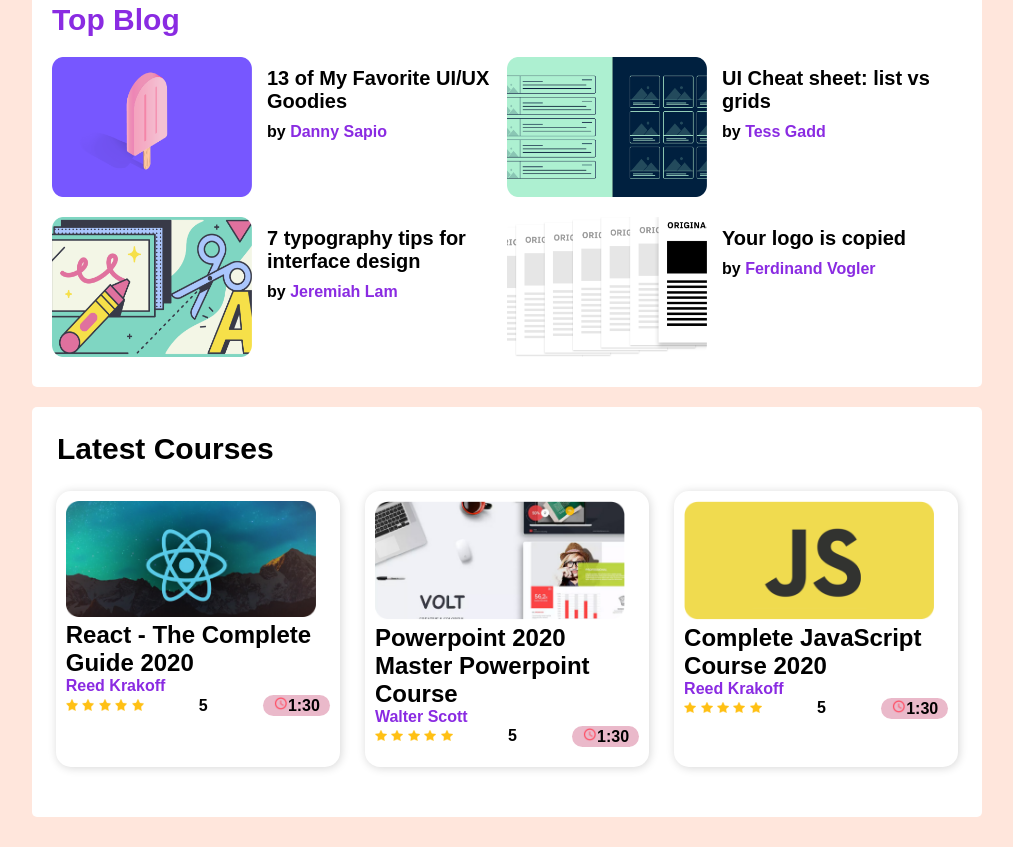
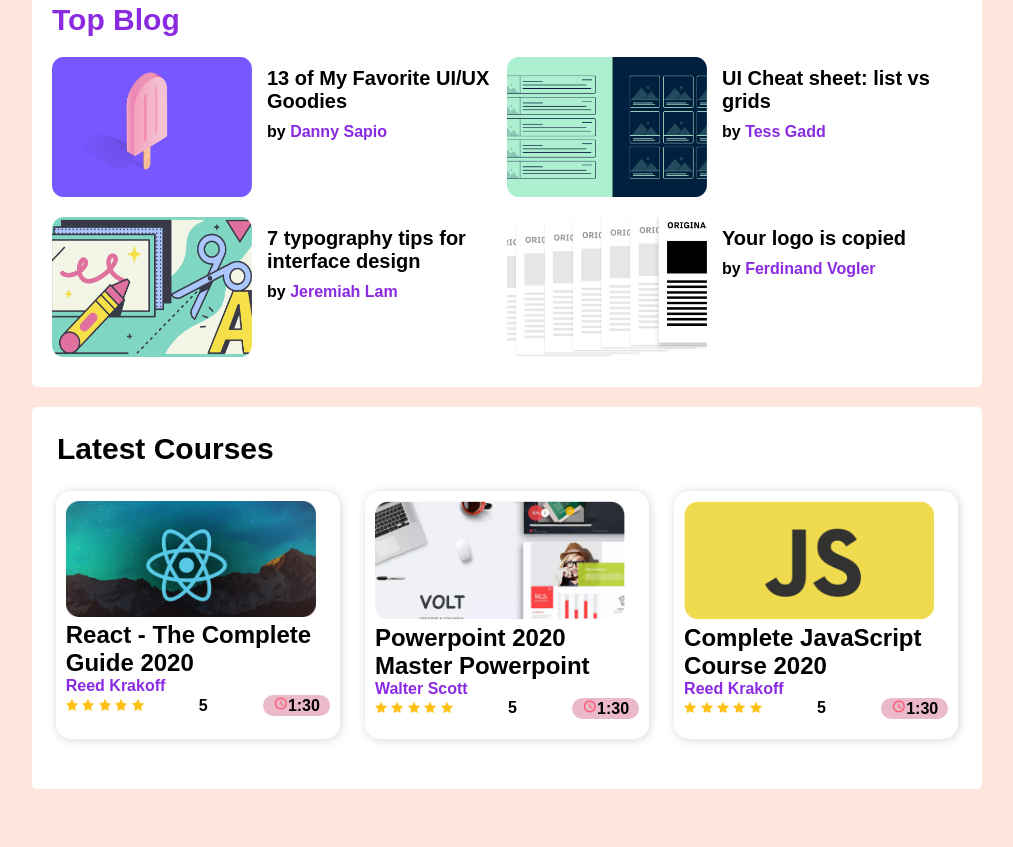
Before and after one commit to NAYEEM332/forth-portfolio-leader-board, a plain HTML site: page index.html in a window 1280 px wide. Shown: the part 383-1230 px from the top of the page, without its empty margins (133-1146 px from the left). After the commit the page ends 1202 px from the top, so only its background shows below. Drawn offline with Linux system fonts and the light colour scheme.

Commit message:
course marge at same length with proper vision

```diff
--- a/index.html
+++ b/index.html
@@ -137,7 +137,7 @@
                 <div class="coursess">
                     <div class="main-course">
                         <img class="course-img" src="images/courses/course-2.png" alt="">
-                        <h2>Powerpoint 2020 Master Powerpoint Course</h2>
+                        <h2>Powerpoint 2020 Master Powerpoint</h2>
                         <p><span>Walter Scott</span></p>
                     </div>
                     <div class="course-star">
```
